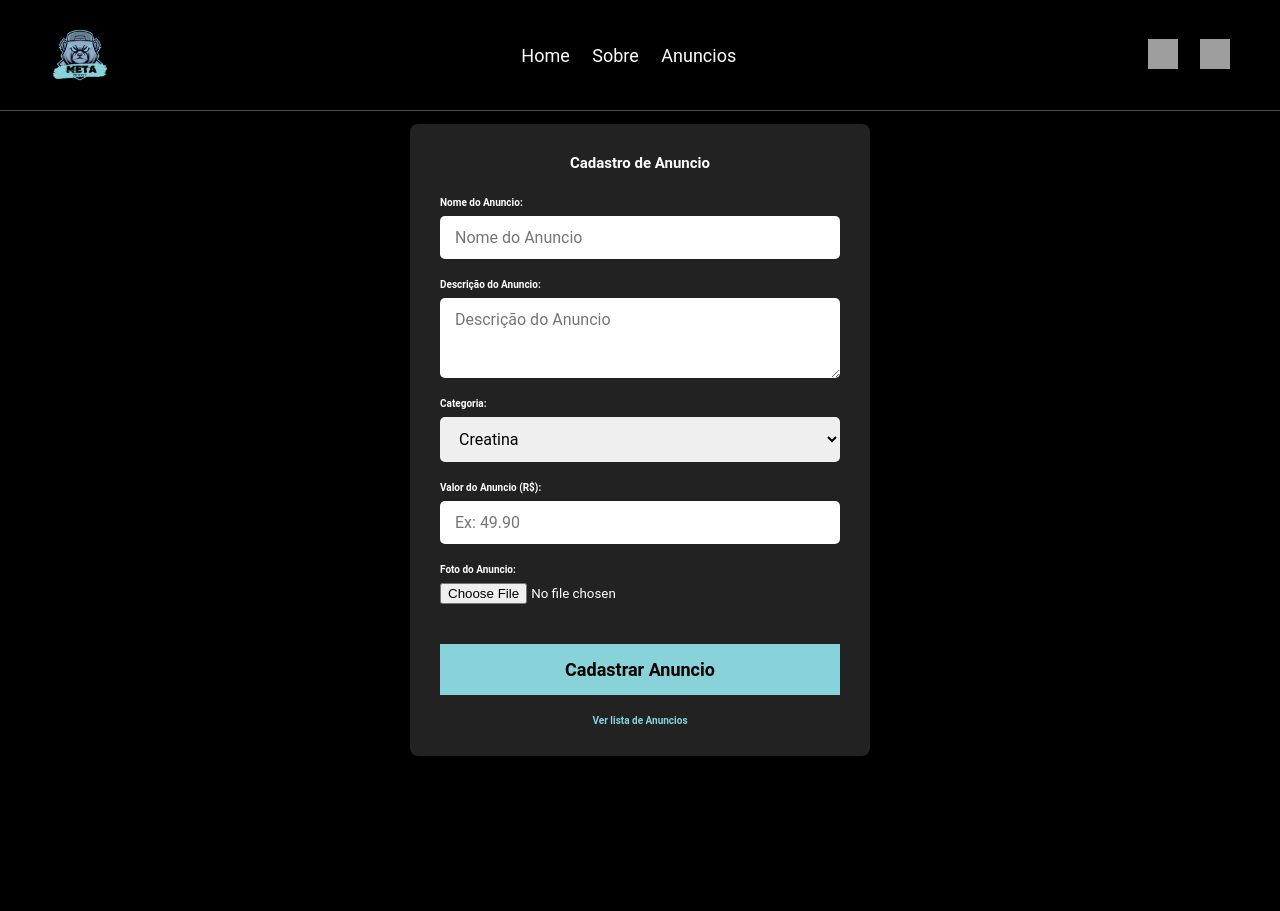
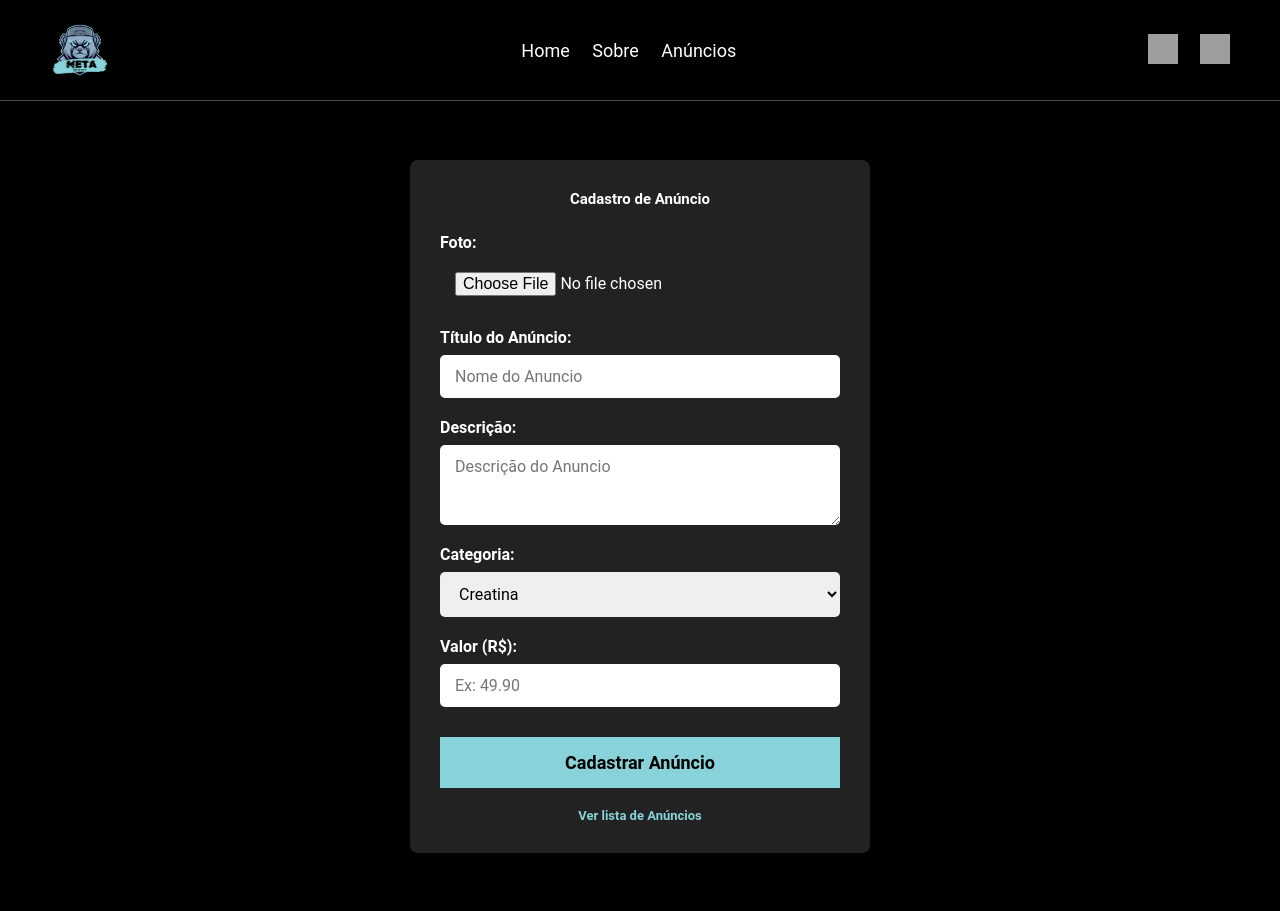
Before and after one commit to JoaoMendss/metaboostfullstack, a PHP site: page /formAnuncio.php in a window 1280 px wide. Shown: the top 911 px of the page. Run offline with PHP 8.4, Linux system fonts and the light colour scheme; a user stored in the database is signed in; data comes from the database, SQL or seed files in the repository; both versions use the stored data as it was after the commit; grey boxes are pictures that could not be loaded.

Commit message:
Atualizações da aula do dia 28/08

```diff
--- a/conexaoBD.php
+++ b/conexaoBD.php
@@ -2,7 +2,7 @@
 
     $hostBD   = "localhost"; //Define o local do servidor do BD
     $userBD   = "root"; //Define o usuário do BD (Padrão: root)
-    $senhaBD  = ""; //Define a senha do BD (Padrão: "")
+    $senhaBD  = "root"; //Define a senha do BD (Padrão: "")
     $database = "metaboost"; //Define qual base será realizada a conexão
 
     //Função do PHP para estabelecer conexão com BD
--- a/footer.php
+++ b/footer.php
@@ -1,7 +1,7 @@
 <section class="footer">
   <div class="share">
-    <a href="mailto:eldreyhugo@gmail.com" target="_blank"><img width="30" height="30" src="https://img.icons8.com/ios-filled/30/ffffff/gmail-new.png" alt="gmail-new"/></a>
-    <a href="https://wa.me/5542998682358" target="_blank"><img src="https://img.icons8.com/ios-glyphs/30/ffffff/whatsapp.png" alt="WhatsApp"/></a>
-    <a href="https://www.github.com/JoaoMendss/metaboostfullstack" target="_blank"><img width="30" height="30" src="https://img.icons8.com/ios-filled/30/ffffff/github.png" alt="github"/></a>
+    <a href="mailto:eldreyhugo@gmail.com" target="_blank"><img title="Email" width="30" height="30" src="https://img.icons8.com/ios-filled/30/ffffff/gmail-new.png" alt="gmail-new"/></a>
+    <a href="https://wa.me/5542998682358" target="_blank"><img title="Whatsapp" src="https://img.icons8.com/ios-glyphs/30/ffffff/whatsapp.png" alt="WhatsApp"/></a>
+    <a href="https://www.github.com/JoaoMendss/metaboostfullstack" target="_blank"><img title="GitHub" width="30" height="30" src="https://img.icons8.com/ios-filled/30/ffffff/github.png" alt="github"/></a>
   </div>
 </section>
--- a/formAnuncio.php
+++ b/formAnuncio.php
@@ -9,16 +9,8 @@ if (!isset($_SESSION['idUsuario'])) {
     // Se não estiver logado, redireciona para login
     header("Location: formLogin.php");
     exit;
-}
-
-// Verifica se o usuário logado é administrador
-if ($_SESSION['tipoUsuario'] !== 'administrador') {
-    // Se não for administrador, redireciona para a home ou exibe mensagem
-    header("Location: index.php");
-    exit;
-}
+  }
 ?>
-
 
 <!DOCTYPE html>
 <html lang="pt-br">
@@ -29,19 +21,24 @@ if ($_SESSION['tipoUsuario'] !== 'administrador') {
 </head>
 <body style="background-color: #000000; color: white; padding-top: 0px;">
 
-  <div class="box-container" style="min-height: 100vh; display: flex; justify-content: center; align-items: center; padding: 40px 20px;">
+  <div class="box-container" style="margin-top: 120px; margin-bottom: 0px; display: flex; justify-content: center; align-items: center; padding: 40px 20px;">
     <div class="box" style="max-width: 400px; width: 100%; background-color: #222; padding: 30px; border-radius: 8px; box-shadow: 0 0 10px rgba(0,0,0,0.8);">
-      <h2 style="text-align: center; margin-bottom: 25px; font-weight: 700;">Cadastro de Anuncio</h2>
+      <h2 style="text-align: center; margin-bottom: 25px; font-weight: 700;">Cadastro de Anúncio</h2>
       <form action="actionAnuncio.php" method="POST" enctype="multipart/form-data">
-        <label for="nomeAnuncio" style="display: block; margin-bottom: 8px; font-weight: 700;">Nome do Anuncio:</label>
+
+        <label for="fotoAnuncio" style="display: block; margin-bottom: 8px; font-weight: 700; font-size: 16px;">Foto:</label>
+        <input type="file" id="fotoAnuncio" name="fotoAnuncio" accept="image/*" required
+          style="width: 100%; padding: 12px 15px; margin-bottom: 20px; border: none; border-radius: 5px; font-size: 16px;"/>
+
+        <label for="nomeAnuncio" style="display: block; margin-bottom: 8px; font-weight: 700; font-size: 16px;">Título do Anúncio:</label>
         <input type="text" id="nomeAnuncio" name="nomeAnuncio" required placeholder="Nome do Anuncio"
           style="width: 100%; padding: 12px 15px; margin-bottom: 20px; border: none; border-radius: 5px; font-size: 16px;"/>
 
-        <label for="descricaoAnuncio" style="display: block; margin-bottom: 8px; font-weight: 700;">Descrição do Anuncio:</label>
+        <label for="descricaoAnuncio" style="display: block; margin-bottom: 8px; font-weight: 700; font-size: 16px;">Descrição:</label>
         <textarea id="descricaoAnuncio" name="descricaoAnuncio" required placeholder="Descrição do Anuncio" style="width: 100%; padding: 12px 15px; margin-bottom: 20px; border: none; border-radius: 5px; font-size: 16px; resize: vertical; min-height: 80px;"></textarea>
 
         <div class="form-floating mb-3 mt-3">
-          <label for="categoriaAnuncio" style="display: block; margin-bottom: 8px; font-weight: 700;">Categoria:</label>
+          <label for="categoriaAnuncio" style="display: block; margin-bottom: 8px; font-weight: 700; font-size: 16px;">Categoria:</label>
           <select class="form-select" id="categoriaAnuncio" name="categoriaAnuncio" required
           style="width: 100%; padding: 12px 15px; margin-bottom: 20px; border: none; border-radius: 5px; font-size: 16px;">
               <?php
@@ -59,19 +56,15 @@ if ($_SESSION['tipoUsuario'] !== 'administrador') {
           <div class="invalid-feedback"></div>
         </div>
 
-        <label for="valorAnuncio" style="display: block; margin-bottom: 8px; font-weight: 700;">Valor do Anuncio (R$):</label>
+        <label for="valorAnuncio" style="display: block; margin-bottom: 8px; font-weight: 700; font-size: 16px;">Valor (R$):</label>
         <input type="number" step="0.01" id="valorAnuncio" name="valorAnuncio" required placeholder="Ex: 49.90"
           style="width: 100%; padding: 12px 15px; margin-bottom: 20px; border: none; border-radius: 5px; font-size: 16px;"/>
 
-        <label for="fotoAnuncio" style="display: block; margin-bottom: 8px; font-weight: 700;">Foto do Anuncio:</label>
-        <input type="file" id="fotoAnuncio" name="fotoAnuncio" accept="image/*" required
-          style="width: 100%; margin-bottom: 30px;"/>
-
-        <button type="submit" class="btn"style="width: 100%; padding: 15px 0; font-weight: 700; font-size: 18px; border: none; cursor: pointer;">Cadastrar Anuncio</button>
+        <button type="submit" class="btn"style="width: 100%; padding: 15px 0; font-weight: 700; font-size: 18px; border: none; cursor: pointer;">Cadastrar Anúncio</button>
       </form>
 
       <div style="text-align: center; margin-top: 20px;">
-        <a href="index.php#menu" style="color: #88d3d9; font-weight: 700; text-decoration: none;">Ver lista de Anuncios</a>
+        <a href="index.php#menu" style="color: #88d3d9; font-weight: 700; font-size: 13px; text-decoration: none;">Ver lista de Anúncios</a>
       </div>
     </div>
   </div>
--- a/header.php
+++ b/header.php
@@ -31,27 +31,27 @@ if (session_status() === PHP_SESSION_NONE) {
     <nav class="navbar">
       <a href="index.php#">Home</a>
       <a href="index.php#about">Sobre</a>
-      <a href="index.php#menu">Anuncios</a>
+      <a href="index.php#menu">Anúncios</a>
     </nav>
 
     <div class="icons">
       <?php if (isset($_SESSION['idUsuario'])): ?>
-        <!-- Usuário logado: mostra Logout -->
-        <a href="logout.php">
-          <img width="30" height="30" src="https://img.icons8.com/android/30/ffffff/logout-rounded.png" alt="logout"/>
-        </a>
+      <!-- Só administradores podem cadastrar Anuncio -->
+      <a href="formAnuncio.php">
+        <img title="Anunciar" width="30" height="30" src="https://img.icons8.com/ios/30/ffffff/plus--v1.png" alt="cadastrar Anúncio"/>
+      </a>
 
-        <?php if ($_SESSION['tipoUsuario'] === 'administrador'): ?>
-          <!-- Só administradores podem cadastrar Anuncio -->
-          <a href="formAnuncio.php">
-            <img width="30" height="30" src="https://img.icons8.com/ios/30/ffffff/plus--v1.png" alt="cadastrar Anúncio"/>
-          </a>
-        <?php endif; ?>
+      <?php if ($_SESSION['tipoUsuario'] === 'administrador' || 'cliente'): ?>
+      <!-- Usuário logado: mostra Logout -->
+      <a href="logout.php">
+        <img title="Sair" width="30" height="30" src="https://img.icons8.com/android/30/ffffff/logout-rounded.png" alt="logout"/>
+      </a>
+      <?php endif; ?>
 
       <?php else: ?>
         <!-- Usuário não logado: mostra Login -->
         <a href="formLogin.php">
-          <img width="30" height="30" src="https://img.icons8.com/material-rounded/30/ffffff/user-male-circle.png" alt="login"/>
+          <img title="Entrar" width="30" height="30" src="https://img.icons8.com/material-rounded/30/ffffff/user-male-circle.png" alt="login"/>
         </a>
       <?php endif; ?>
     </div>
--- a/index.php
+++ b/index.php
@@ -74,7 +74,7 @@ include "header.php";
           if($statusAnuncio != 'esgotado'){
             echo "<a href='visualizarAnuncio.php?idAnuncio=$idAnuncio' class='btn'>Visualizar Anuncio</a>";
           } else {
-            echo "<div class='btn' style='background:#888; cursor: not-allowed;'>Esgotado</div>";
+            echo "<a href='visualizarAnuncio.php?idAnuncio=$idAnuncio' class='btn' style='background: #888;'>Esgotado</a>";
           }
 
       echo "</div>";
--- a/style.css
+++ b/style.css
@@ -43,8 +43,8 @@ section {
     display: flex;
     align-items: center;
     justify-content: space-between;
-    padding-top: 1.5rem;
-    padding-bottom: 1.5rem;
+    padding-top: 1.0rem;
+    padding-bottom: 1.0rem;
 }
 
 .navbar a {
```
Also changed, not shown: other parts of style.css (+49 -2 lines), BD/metaboost.sql (+37 -30 lines), formLogin.php (+5 -5 lines), formUsuario.php (+12 -12 lines), img/94132137-7d4fc100-fe7c-11ea-8512-69f90cb65e48.gif (added), img/Captura de tela 2025-08-27 145647.png (added).
